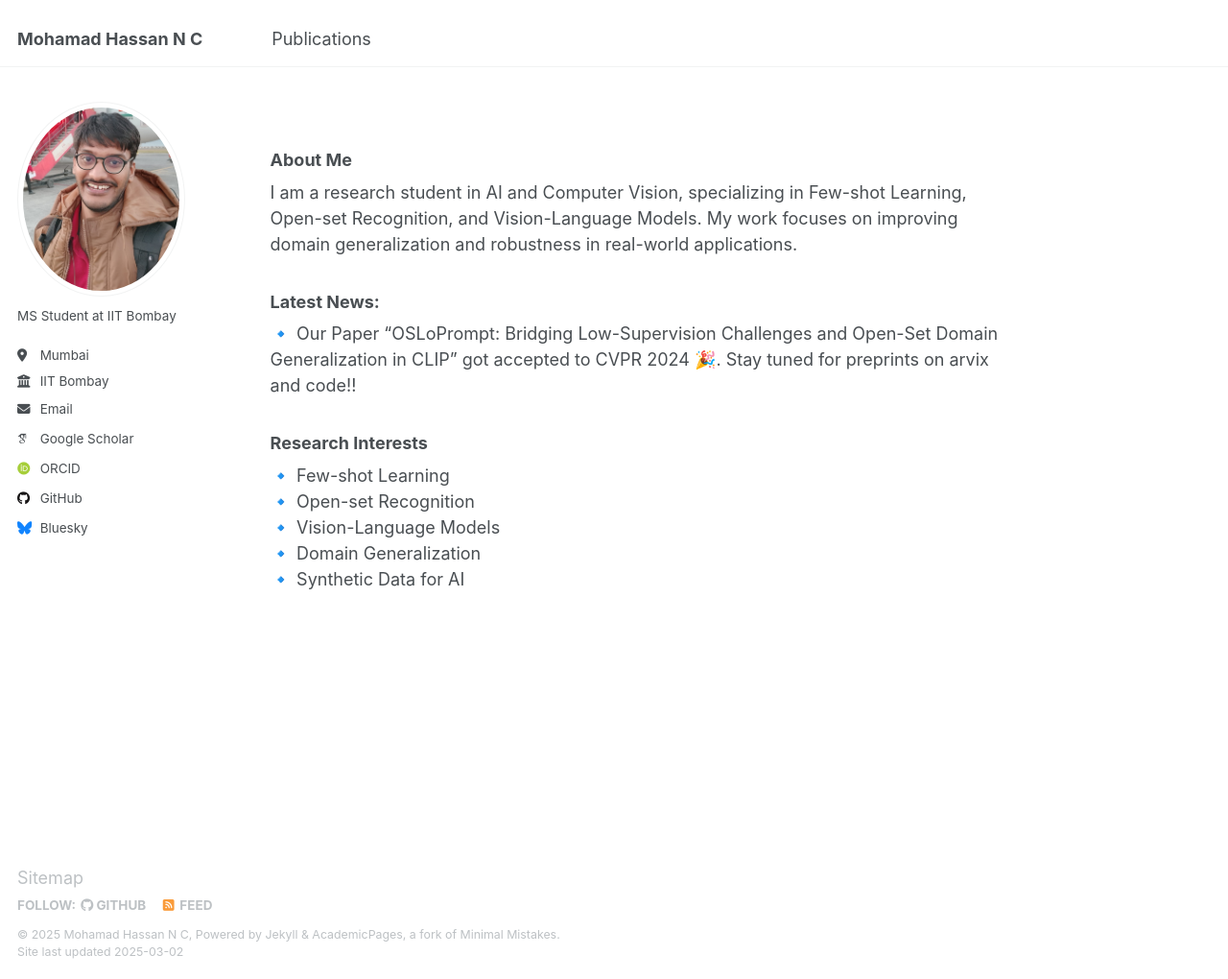
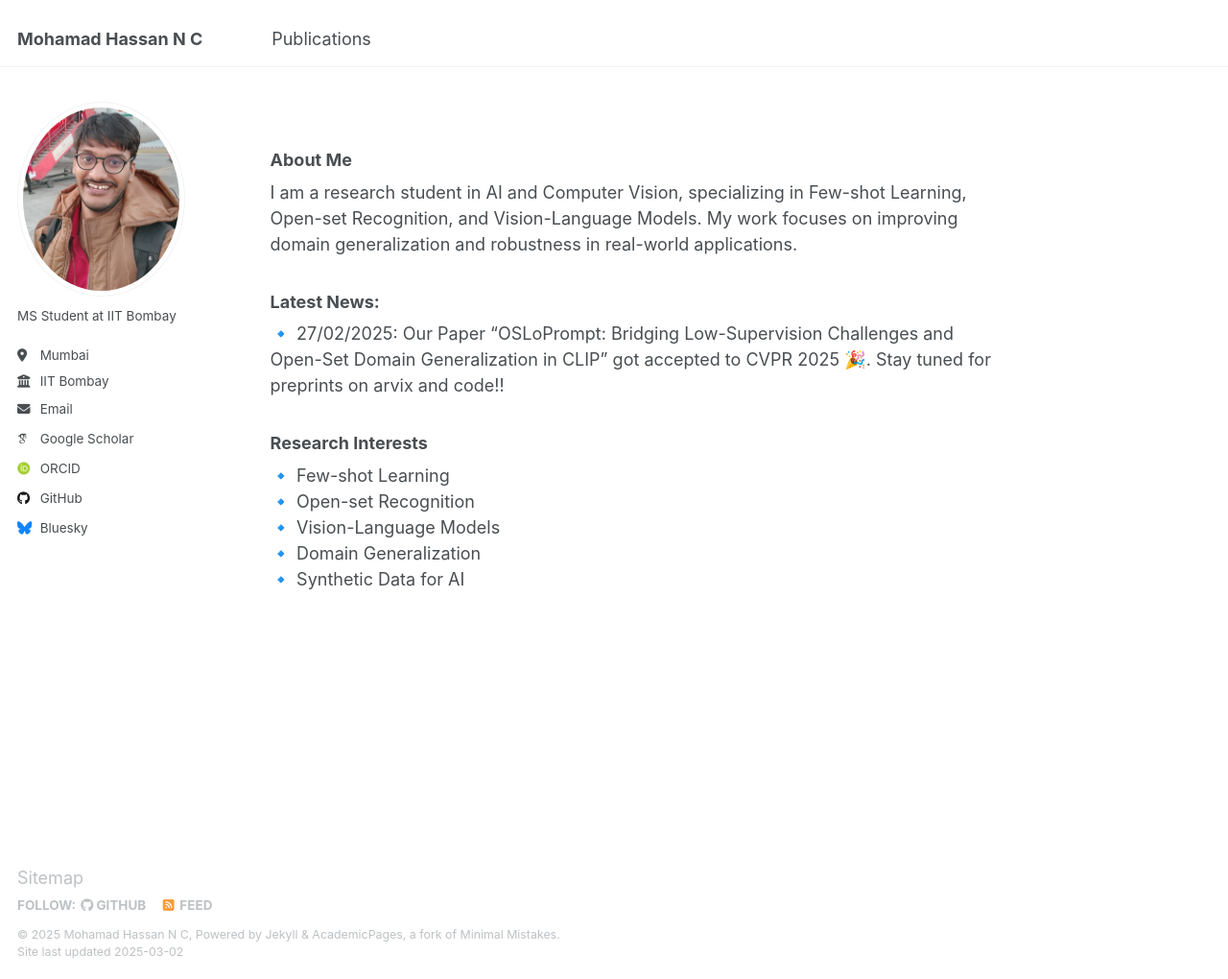
Before and after one commit to has97/has97.github.io, a Jekyll site: the page built from _pages/about.md, in a window 1280 px wide and 1020 px high. Shown: the whole window at 96% size. Built offline with Jekyll 4.4.1, drawn with Linux system fonts in a browser that asks for light colours; some web fonts are replaced.

Commit message:
new changes

```diff
--- a/_pages/about.md
+++ b/_pages/about.md
@@ -11,7 +11,7 @@ redirect_from:
 I am a research student in AI and Computer Vision, specializing in Few-shot Learning, Open-set Recognition, and Vision-Language Models. My work focuses on improving domain generalization and robustness in real-world applications.
 
 ### Latest News:
-🔹 Our Paper "OSLoPrompt: Bridging Low-Supervision Challenges and Open-Set Domain Generalization in CLIP" got accepted to CVPR 2024 🎉. Stay tuned for preprints on arvix and code!!
+🔹 27/02/2025: Our Paper "OSLoPrompt: Bridging Low-Supervision Challenges and Open-Set Domain Generalization in CLIP" got accepted to CVPR 2025 🎉. Stay tuned for preprints on arvix and code!!
 
 ### Research Interests
 🔹 Few-shot Learning
```
